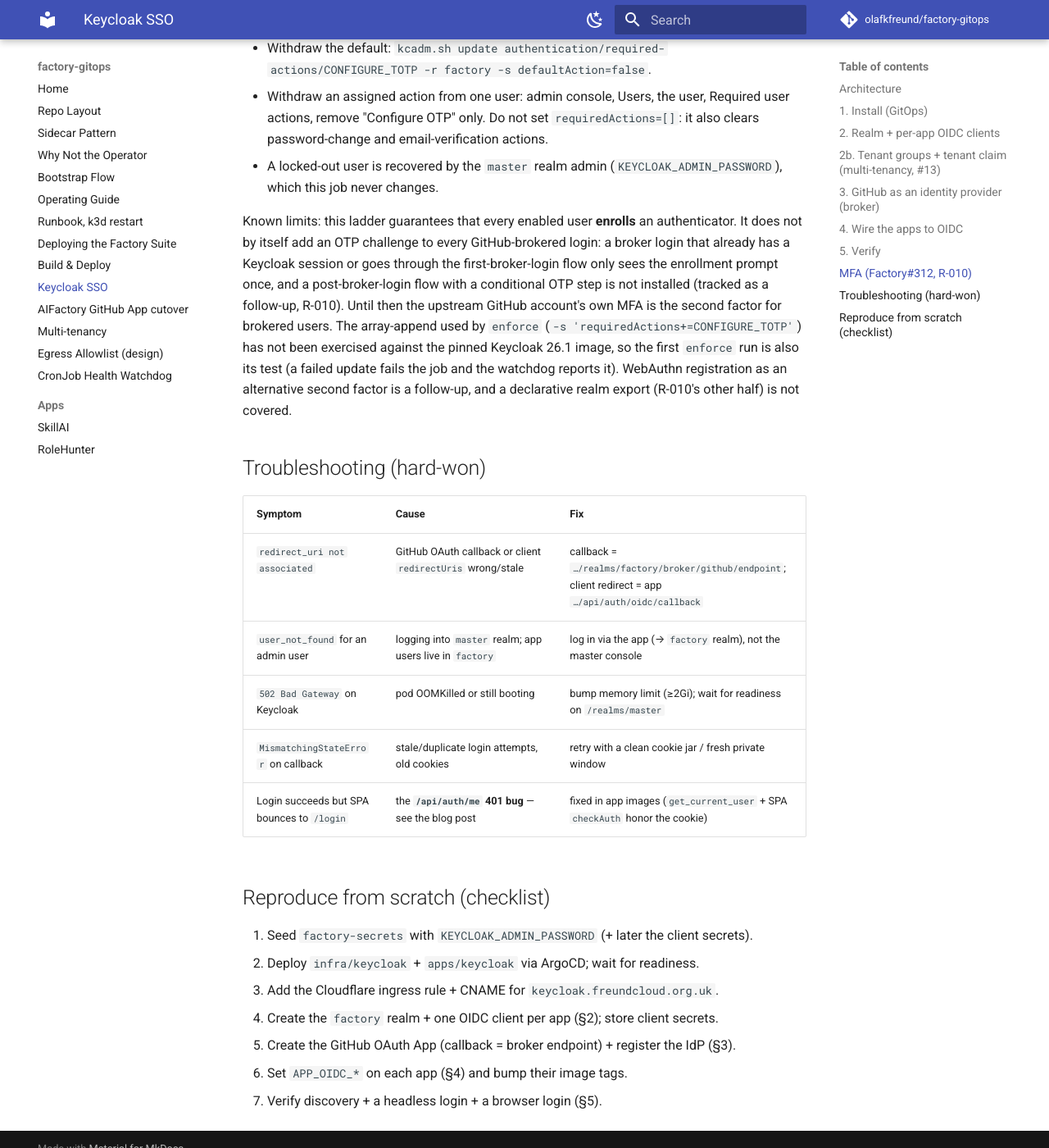
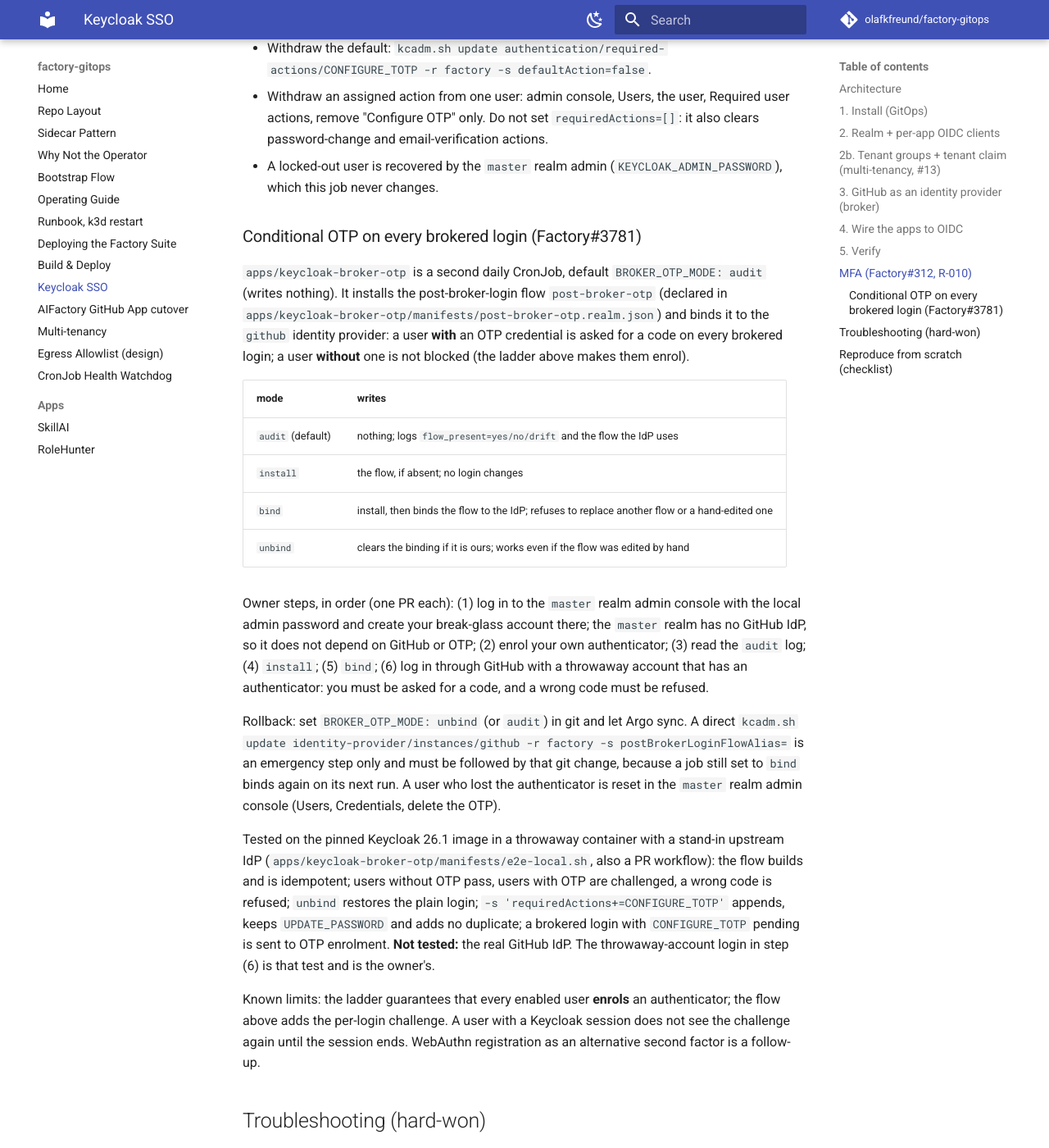
Before and after one commit to olafkfreund/factory-gitops, an MkDocs documentation site: the page built from docs/keycloak-sso.md, in a window 1280 px wide and 1400 px high, scrolled down 5696 px. Shown: the whole window at 82% size. Built offline with MkDocs 1.6.1 and Material for MkDocs 9.7.7, drawn with Linux system fonts in a browser that asks for light colours; comment, search, counter and statistics services are not loaded.

Commit message:
docs(keycloak): broker OTP owner steps, rollback and tested facts (#3781)
Plan step 3.

Co-Authored-By: Claude Opus 5.5 <noreply@anthropic.com>
Claude-Session: https://claude.ai/code/session_01WtDyDqabJ8SR4gD3ubwYx1

```diff
--- a/docs/keycloak-sso.md
+++ b/docs/keycloak-sso.md
@@ -246,7 +246,24 @@ Rollback:
 - Withdraw an assigned action from one user: admin console, Users, the user, Required user actions, remove "Configure OTP" only. Do not set `requiredActions=[]`: it also clears password-change and email-verification actions.
 - A locked-out user is recovered by the `master` realm admin (`KEYCLOAK_ADMIN_PASSWORD`), which this job never changes.
 
-Known limits: this ladder guarantees that every enabled user **enrolls** an authenticator. It does not by itself add an OTP challenge to every GitHub-brokered login: a broker login that already has a Keycloak session or goes through the first-broker-login flow only sees the enrollment prompt once, and a post-broker-login flow with a conditional OTP step is not installed (tracked as a follow-up, R-010). Until then the upstream GitHub account's own MFA is the second factor for brokered users. The array-append used by `enforce` (`-s 'requiredActions+=CONFIGURE_TOTP'`) has not been exercised against the pinned Keycloak 26.1 image, so the first `enforce` run is also its test (a failed update fails the job and the watchdog reports it). WebAuthn registration as an alternative second factor is a follow-up, and a declarative realm export (R-010's other half) is not covered.
+### Conditional OTP on every brokered login (Factory#3781)
+
+`apps/keycloak-broker-otp` is a second daily CronJob, default `BROKER_OTP_MODE: audit` (writes nothing). It installs the post-broker-login flow `post-broker-otp` (declared in `apps/keycloak-broker-otp/manifests/post-broker-otp.realm.json`) and binds it to the `github` identity provider: a user **with** an OTP credential is asked for a code on every brokered login; a user **without** one is not blocked (the ladder above makes them enrol).
+
+| mode | writes |
+|---|---|
+| `audit` (default) | nothing; logs `flow_present=yes/no/drift` and the flow the IdP uses |
+| `install` | the flow, if absent; no login changes |
+| `bind` | install, then binds the flow to the IdP; refuses to replace another flow or a hand-edited one |
+| `unbind` | clears the binding if it is ours; works even if the flow was edited by hand |
+
+Owner steps, in order (one PR each): (1) log in to the `master` realm admin console with the local admin password and create your break-glass account there; the `master` realm has no GitHub IdP, so it does not depend on GitHub or OTP; (2) enrol your own authenticator; (3) read the `audit` log; (4) `install`; (5) `bind`; (6) log in through GitHub with a throwaway account that has an authenticator: you must be asked for a code, and a wrong code must be refused.
+
+Rollback: set `BROKER_OTP_MODE: unbind` (or `audit`) in git and let Argo sync. A direct `kcadm.sh update identity-provider/instances/github -r factory -s postBrokerLoginFlowAlias=` is an emergency step only and must be followed by that git change, because a job still set to `bind` binds again on its next run. A user who lost the authenticator is reset in the `master` realm admin console (Users, Credentials, delete the OTP).
+
+Tested on the pinned Keycloak 26.1 image in a throwaway container with a stand-in upstream IdP (`apps/keycloak-broker-otp/manifests/e2e-local.sh`, also a PR workflow): the flow builds and is idempotent; users without OTP pass, users with OTP are challenged, a wrong code is refused; `unbind` restores the plain login; `-s 'requiredActions+=CONFIGURE_TOTP'` appends, keeps `UPDATE_PASSWORD` and adds no duplicate; a brokered login with `CONFIGURE_TOTP` pending is sent to OTP enrolment. **Not tested:** the real GitHub IdP. The throwaway-account login in step (6) is that test and is the owner's.
+
+Known limits: the ladder guarantees that every enabled user **enrols** an authenticator; the flow above adds the per-login challenge. A user with a Keycloak session does not see the challenge again until the session ends. WebAuthn registration as an alternative second factor is a follow-up.
 
 ## Troubleshooting (hard-won)
 
```
